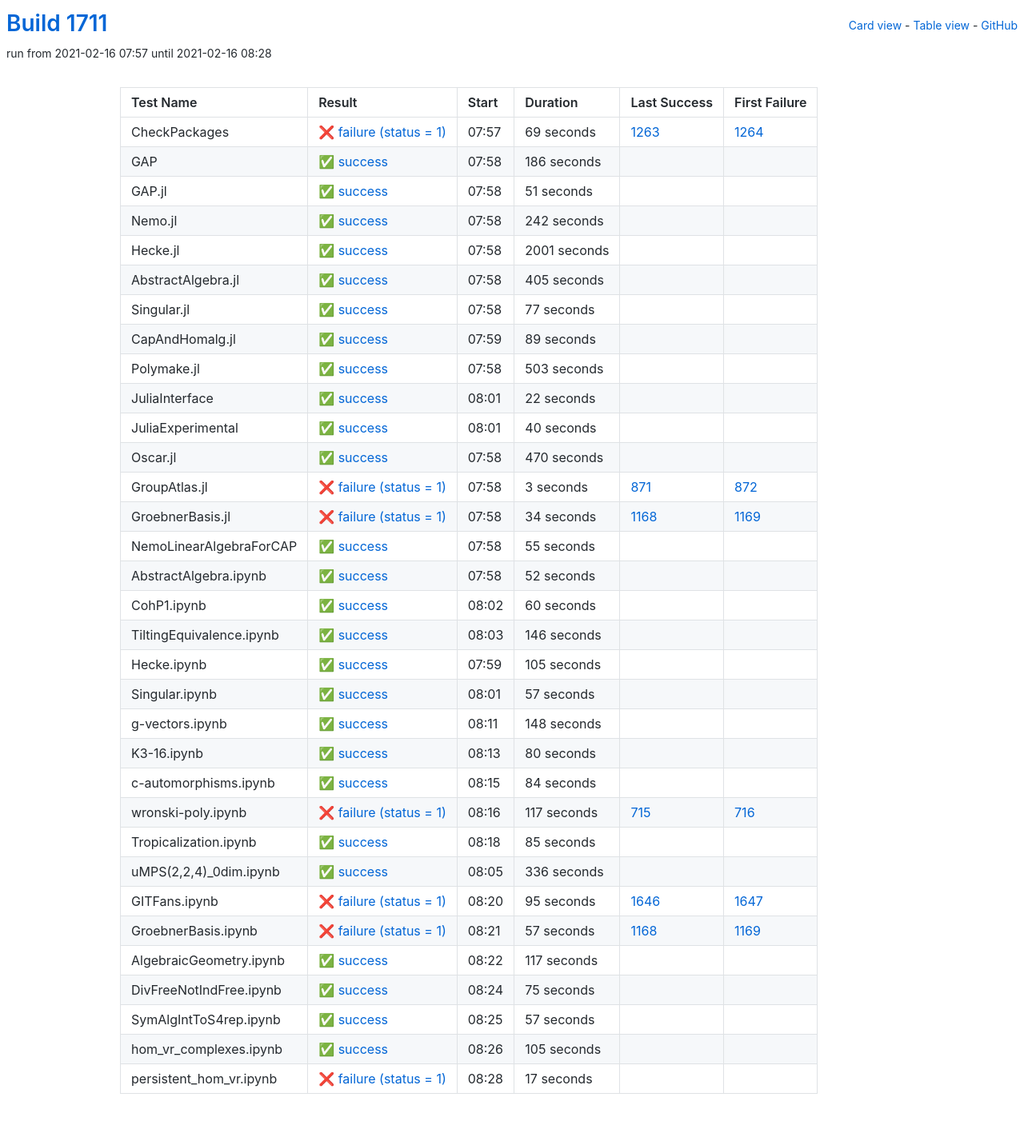
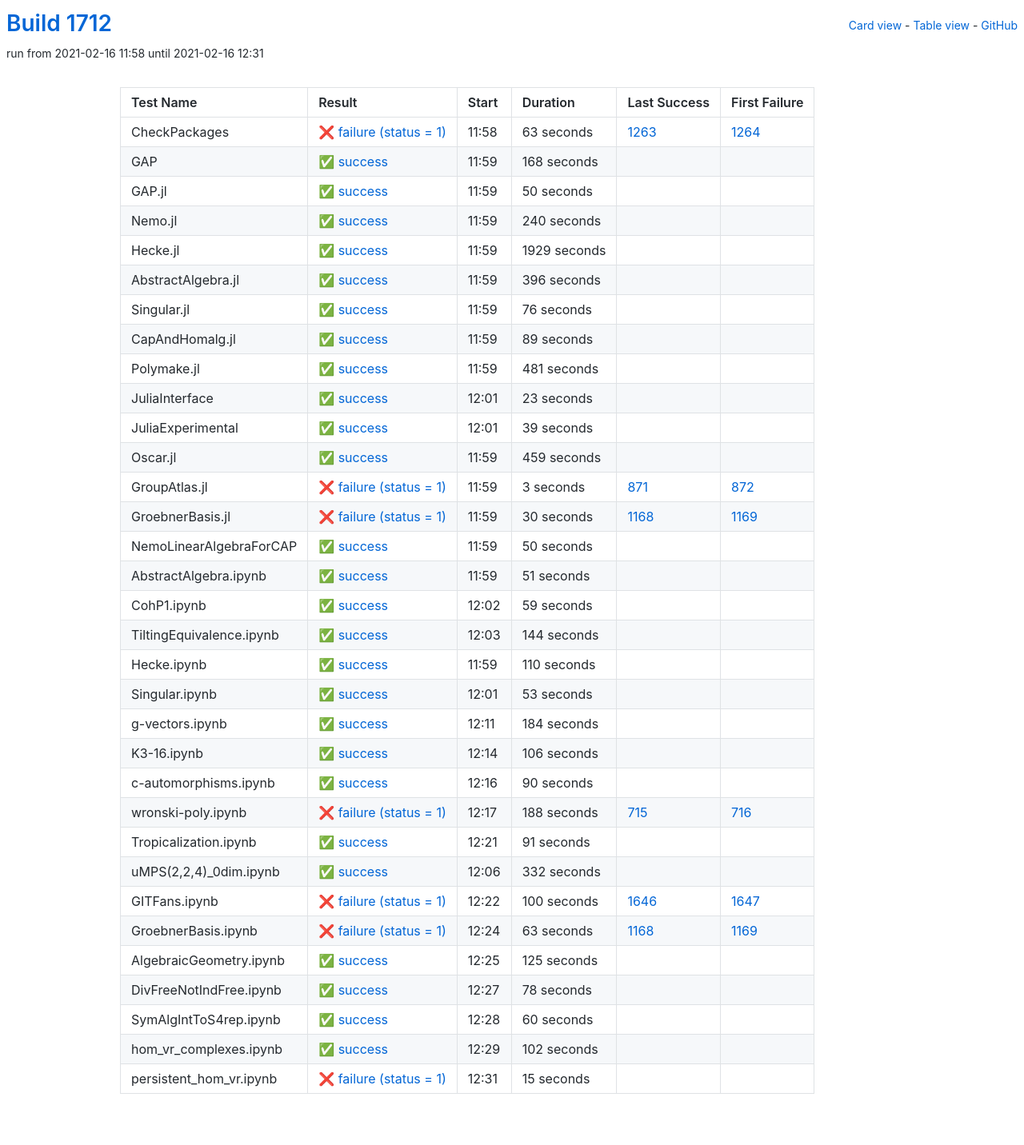
Before and after one commit to oscar-system/oscar-ci-status-stable, a Jekyll site: the page built from table.html, in a window 1280 px wide. Shown: the whole page at 80% size. Built offline with Jekyll 4.4.1, drawn with Linux system fonts in a browser that asks for light colours.

Commit message:
Build #1712

```diff
--- a/_data/ci.yml
+++ b/_data/ci.yml
@@ -1,6 +1,6 @@
 ---
-build: 1711
-build_url: https://oscarci.mathematik.uni-kl.de/job/oscar-stable/1711/
+build: 1712
+build_url: https://oscarci.mathematik.uni-kl.de/job/oscar-stable/1712/
 job: oscar-stable
 organization: oscar-system
 repo: oscar-ci-status-stable
@@ -8,92 +8,92 @@ repourl: https://github.com/oscar-system/oscar-ci-status-stable
 tests:
 - name: CheckPackages
   id: checkpackages
-  log: https://oscarci.mathematik.uni-kl.de/job/oscar-stable/1711/artifact/logs/build-1711/CheckPackages.log
-  start: 2021-02-16 07:57
+  log: https://oscarci.mathematik.uni-kl.de/job/oscar-stable/1712/artifact/logs/build-1712/CheckPackages.log
+  start: 2021-02-16 11:58
   success: false
   exitcode: 1
   status: failure
-  duration: 69
+  duration: 63
   last_success: 1263
   last_success_url: https://oscarci.mathematik.uni-kl.de/job/oscar-stable/1263/
   first_failure: 1264
   first_failure_url: https://oscarci.mathematik.uni-kl.de/job/oscar-stable/1264/
 - name: GAP
   id: gap
-  log: https://oscarci.mathematik.uni-kl.de/job/oscar-stable/1711/artifact/logs/build-1711/GAP.log
-  start: 2021-02-16 07:58
+  log: https://oscarci.mathematik.uni-kl.de/job/oscar-stable/1712/artifact/logs/build-1712/GAP.log
+  start: 2021-02-16 11:59
   success: true
   exitcode: 0
   status: success
-  duration: 186
+  duration: 168
   last_success: false
   last_success_url:
   first_failure: false
   first_failure_url:
 - name: GAP.jl
   id: gap-jl
-  log: https://oscarci.mathematik.uni-kl.de/job/oscar-stable/1711/artifact/logs/build-1711/GAP.jl.log
-  start: 2021-02-16 07:58
+  log: https://oscarci.mathematik.uni-kl.de/job/oscar-stable/1712/artifact/logs/build-1712/GAP.jl.log
+  start: 2021-02-16 11:59
   success: true
   exitcode: 0
   status: success
-  duration: 51
+  duration: 50
   last_success: false
   last_success_url:
   first_failure: false
   first_failure_url:
 - name: Nemo.jl
   id: nemo-jl
-  log: https://oscarci.mathematik.uni-kl.de/job/oscar-stable/1711/artifact/logs/build-1711/Nemo.jl.log
-  start: 2021-02-16 07:58
+  log: https://oscarci.mathematik.uni-kl.de/job/oscar-stable/1712/artifact/logs/build-1712/Nemo.jl.log
+  start: 2021-02-16 11:59
   success: true
   exitcode: 0
   status: success
-  duration: 242
+  duration: 240
   last_success: false
   last_success_url:
   first_failure: false
   first_failure_url:
 - name: Hecke.jl
   id: hecke-jl
-  log: https://oscarci.mathematik.uni-kl.de/job/oscar-stable/1711/artifact/logs/build-1711/Hecke.jl.log
-  start: 2021-02-16 07:58
+  log: https://oscarci.mathematik.uni-kl.de/job/oscar-stable/1712/artifact/logs/build-1712/Hecke.jl.log
+  start: 2021-02-16 11:59
   success: true
   exitcode: 0
   status: success
-  duration: 2001
+  duration: 1929
   last_success: false
   last_success_url:
   first_failure: false
   first_failure_url:
 - name: AbstractAlgebra.jl
   id: abstractalgebra-jl
-  log: https://oscarci.mathematik.uni-kl.de/job/oscar-stable/1711/artifact/logs/build-1711/AbstractAlgebra.jl.log
-  start: 2021-02-16 07:58
+  log: https://oscarci.mathematik.uni-kl.de/job/oscar-stable/1712/artifact/logs/build-1712/AbstractAlgebra.jl.log
+  start: 2021-02-16 11:59
   success: true
   exitcode: 0
   status: success
-  duration: 405
+  duration: 396
   last_success: false
   last_success_url:
   first_failure: false
   first_failure_url:
 - name: Singular.jl
   id: singular-jl
-  log: https://oscarci.mathematik.uni-kl.de/job/oscar-stable/1711/artifact/logs/build-1711/Singular.jl.log
-  start: 2021-02-16 07:58
+  log: https://oscarci.mathematik.uni-kl.de/job/oscar-stable/1712/artifact/logs/build-1712/Singular.jl.log
+  start: 2021-02-16 11:59
   success: true
   exitcode: 0
   status: success
-  duration: 77
+  duration: 76
   last_success: false
   last_success_url:
   first_failure: false
   first_failure_url:
 - name: CapAndHomalg.jl
   id: capandhomalg-jl
-  log: https://oscarci.mathematik.uni-kl.de/job/oscar-stable/1711/artifact/logs/build-1711/CapAndHomalg.jl.log
-  start: 2021-02-16 07:59
+  log: https://oscarci.mathematik.uni-kl.de/job/oscar-stable/1712/artifact/logs/build-1712/CapAndHomalg.jl.log
+  start: 2021-02-16 11:59
   success: true
   exitcode: 0
   status: success
@@ -104,56 +104,56 @@ tests:
   first_failure_url:
 - name: Polymake.jl
   id: polymake-jl
-  log: https://oscarci.mathematik.uni-kl.de/job/oscar-stable/1711/artifact/logs/build-1711/Polymake.jl.log
-  start: 2021-02-16 07:58
+  log: https://oscarci.mathematik.uni-kl.de/job/oscar-stable/1712/artifact/logs/build-1712/Polymake.jl.log
+  start: 2021-02-16 11:59
   success: true
   exitcode: 0
   status: success
-  duration: 503
+  duration: 481
   last_success: false
   last_success_url:
   first_failure: false
   first_failure_url:
 - name: JuliaInterface
   id: juliainterface
-  log: https://oscarci.mathematik.uni-kl.de/job/oscar-stable/1711/artifact/logs/build-1711/JuliaInterface.log
-  start: 2021-02-16 08:01
+  log: https://oscarci.mathematik.uni-kl.de/job/oscar-stable/1712/artifact/logs/build-1712/JuliaInterface.log
+  start: 2021-02-16 12:01
   success: true
   exitcode: 0
   status: success
-  duration: 22
+  duration: 23
   last_success: false
   last_success_url:
   first_failure: false
   first_failure_url:
 - name: JuliaExperimental
   id: juliaexperimental
-  log: https://oscarci.mathematik.uni-kl.de/job/oscar-stable/1711/artifact/logs/build-1711/JuliaExperimental.log
-  start: 2021-02-16 08:01
+  log: https://oscarci.mathematik.uni-kl.de/job/oscar-stable/1712/artifact/logs/build-1712/JuliaExperimental.log
+  start: 2021-02-16 12:01
   success: true
   exitcode: 0
   status: success
-  duration: 40
+  duration: 39
   last_success: false
   last_success_url:
   first_failure: false
   first_failure_url:
 - name: Oscar.jl
   id: oscar-jl
-  log: https://oscarci.mathematik.uni-kl.de/job/oscar-stable/1711/artifact/logs/build-1711/Oscar.jl.log
-  start: 2021-02-16 07:58
+  log: https://oscarci.mathematik.uni-kl.de/job/oscar-stable/1712/artifact/logs/build-1712/Oscar.jl.log
+  start: 2021-02-16 11:59
   success: true
   exitcode: 0
   status: success
-  duration: 470
+  duration: 459
   last_success: false
   last_success_url:
   first_failure: false
   first_failure_url:
 - name: GroupAtlas.jl
   id: groupatlas-jl
-  log: https://oscarci.mathematik.uni-kl.de/job/oscar-stable/1711/artifact/logs/build-1711/GroupAtlas.jl.log
-  start: 2021-02-16 07:58
+  log: https://oscarci.mathematik.uni-kl.de/job/oscar-stable/1712/artifact/logs/build-1712/GroupAtlas.jl.log
+  start: 2021-02-16 11:59
   success: false
   exitcode: 1
   status: failure
@@ -164,44 +164,212 @@ tests:
   first_failure_url: https://oscarci.mathematik.uni-kl.de/job/oscar-stable/872/
 - name: GroebnerBasis.jl
   id: groebnerbasis-jl
-  log: https://oscarci.mathematik.uni-kl.de/job/oscar-stable/1711/artifact/logs/build-1711/GroebnerBasis.jl.log
-  start: 2021-02-16 07:58
+  log: https://oscarci.mathematik.uni-kl.de/job/oscar-stable/1712/artifact/logs/build-1712/GroebnerBasis.jl.log
+  start: 2021-02-16 11:59
   success: false
   exitcode: 1
   status: failure
-  duration: 34
+  duration: 30
   last_success: 1168
   last_success_url: https://oscarci.mathematik.uni-kl.de/job/oscar-stable/1168/
   first_failure: 1169
   first_failure_url: https://oscarci.mathematik.uni-kl.de/job/oscar-stable/1169/
 - name: NemoLinearAlgebraForCAP
   id: nemolinearalgebraforcap
-  log: https://oscarci.mathematik.uni-kl.de/job/oscar-stable/1711/artifact/logs/build-1711/NemoLinearAlgebraForCAP.log
-  start: 2021-02-16 07:58
+  log: https://oscarci.mathematik.uni-kl.de/job/oscar-stable/1712/artifact/logs/build-1712/NemoLinearAlgebraForCAP.log
+  start: 2021-02-16 11:59
   success: true
   exitcode: 0
   status: success
-  duration: 55
+  duration: 50
   last_success: false
   last_success_url:
   first_failure: false
   first_failure_url:
 - name: AbstractAlgebra.ipynb
   id: abstractalgebra-ipynb
-  log: https://oscarci.mathematik.uni-kl.de/job/oscar-stable/1711/artifact/logs/build-1711/AbstractAlgebra.ipynb.log
-  start: 2021-02-16 07:58
+  log: https://oscarci.mathematik.uni-kl.de/job/oscar-stable/1712/artifact/logs/build-1712/AbstractAlgebra.ipynb.log
+  start: 2021-02-16 11:59
   success: true
   exitcode: 0
   status: success
-  duration: 52
+  duration: 51
   last_success: false
   last_success_url:
   first_failure: false
   first_failure_url:
 - name: CohP1.ipynb
   id: cohp1-ipynb
-  log: https://oscarci.mathematik.uni-kl.de/job/oscar-stable/1711/artifact/logs/build-1711/CohP1.ipynb.log
-  start: 2021-02-16 08:02
+  log: https://oscarci.mathematik.uni-kl.de/job/oscar-stable/1712/artifact/logs/build-1712/CohP1.ipynb.log
+  start: 2021-02-16 12:02
+  success: true
+  exitcode: 0
+  status: success
+  duration: 59
+  last_success: false
+  last_success_url:
+  first_failure: false
+  first_failure_url:
+- name: TiltingEquivalence.ipynb
+  id: tiltingequivalence-ipynb
+  log: https://oscarci.mathematik.uni-kl.de/job/oscar-stable/1712/artifact/logs/build-1712/TiltingEquivalence.ipynb.log
+  start: 2021-02-16 12:03
+  success: true
+  exitcode: 0
+  status: success
+  duration: 144
+  last_success: false
+  last_success_url:
+  first_failure: false
+  first_failure_url:
+- name: Hecke.ipynb
+  id: hecke-ipynb
+  log: https://oscarci.mathematik.uni-kl.de/job/oscar-stable/1712/artifact/logs/build-1712/Hecke.ipynb.log
+  start: 2021-02-16 11:59
+  success: true
+  exitcode: 0
+  status: success
+  duration: 110
+  last_success: false
+  last_success_url:
+  first_failure: false
+  first_failure_url:
+- name: Singular.ipynb
+  id: singular-ipynb
+  log: https://oscarci.mathematik.uni-kl.de/job/oscar-stable/1712/artifact/logs/build-1712/Singular.ipynb.log
+  start: 2021-02-16 12:01
+  success: true
+  exitcode: 0
+  status: success
+  duration: 53
+  last_success: false
+  last_success_url:
+  first_failure: false
+  first_failure_url:
+- name: g-vectors.ipynb
+  id: g-vectors-ipynb
+  log: https://oscarci.mathematik.uni-kl.de/job/oscar-stable/1712/artifact/logs/build-1712/g-vectors.ipynb.log
+  start: 2021-02-16 12:11
+  success: true
+  exitcode: 0
+  status: success
+  duration: 184
+  last_success: false
+  last_success_url:
+  first_failure: false
+  first_failure_url:
+- name: K3-16.ipynb
+  id: k3-16-ipynb
+  log: https://oscarci.mathematik.uni-kl.de/job/oscar-stable/1712/artifact/logs/build-1712/K3-16.ipynb.log
+  start: 2021-02-16 12:14
+  success: true
+  exitcode: 0
+  status: success
+  duration: 106
+  last_success: false
+  last_success_url:
+  first_failure: false
+  first_failure_url:
+- name: c-automorphisms.ipynb
+  id: c-automorphisms-ipynb
+  log: https://oscarci.mathematik.uni-kl.de/job/oscar-stable/1712/artifact/logs/build-1712/c-automorphisms.ipynb.log
+  start: 2021-02-16 12:16
+  success: true
+  exitcode: 0
+  status: success
+  duration: 90
+  last_success: false
+  last_success_url:
+  first_failure: false
+  first_failure_url:
+- name: wronski-poly.ipynb
+  id: wronski-poly-ipynb
+  log: https://oscarci.mathematik.uni-kl.de/job/oscar-stable/1712/artifact/logs/build-1712/wronski-poly.ipynb.log
+  start: 2021-02-16 12:17
+  success: false
+  exitcode: 1
+  status: failure
+  duration: 188
+  last_success: 715
+  last_success_url: https://oscarci.mathematik.uni-kl.de/job/oscar-stable/715/
+  first_failure: 716
+  first_failure_url: https://oscarci.mathematik.uni-kl.de/job/oscar-stable/716/
+- name: Tropicalization.ipynb
+  id: tropicalization-ipynb
+  log: https://oscarci.mathematik.uni-kl.de/job/oscar-stable/1712/artifact/logs/build-1712/Tropicalization.ipynb.log
+  start: 2021-02-16 12:21
+  success: true
+  exitcode: 0
+  status: success
+  duration: 91
+  last_success: false
+  last_success_url:
+  first_failure: false
+  first_failure_url:
+- name: uMPS(2,2,4)_0dim.ipynb
+  id: umps-2-2-4-0dim-ipynb
+  log: https://oscarci.mathematik.uni-kl.de/job/oscar-stable/1712/artifact/logs/build-1712/uMPS-2-2-4-_0dim.ipynb.log
+  start: 2021-02-16 12:06
+  success: true
+  exitcode: 0
+  status: success
+  duration: 332
+  last_success: false
+  last_success_url:
+  first_failure: false
+  first_failure_url:
+- name: GITFans.ipynb
+  id: gitfans-ipynb
+  log: https://oscarci.mathematik.uni-kl.de/job/oscar-stable/1712/artifact/logs/build-1712/GITFans.ipynb.log
+  start: 2021-02-16 12:22
+  success: false
+  exitcode: 1
+  status: failure
+  duration: 100
+  last_success: 1646
+  last_success_url: https://oscarci.mathematik.uni-kl.de/job/oscar-stable/1646/
+  first_failure: 1647
+  first_failure_url: https://oscarci.mathematik.uni-kl.de/job/oscar-stable/1647/
+- name: GroebnerBasis.ipynb
+  id: groebnerbasis-ipynb
+  log: https://oscarci.mathematik.uni-kl.de/job/oscar-stable/1712/artifact/logs/build-1712/GroebnerBasis.ipynb.log
+  start: 2021-02-16 12:24
+  success: false
+  exitcode: 1
+  status: failure
+  duration: 63
+  last_success: 1168
+  last_success_url: https://oscarci.mathematik.uni-kl.de/job/oscar-stable/1168/
+  first_failure: 1169
+  first_failure_url: https://oscarci.mathematik.uni-kl.de/job/oscar-stable/1169/
+- name: AlgebraicGeometry.ipynb
+  id: algebraicgeometry-ipynb
+  log: https://oscarci.mathematik.uni-kl.de/job/oscar-stable/1712/artifact/logs/build-1712/AlgebraicGeometry.ipynb.log
+  start: 2021-02-16 12:25
+  success: true
+  exitcode: 0
+  status: success
+  duration: 125
+  last_success: false
+  last_success_url:
+  first_failure: false
+  first_failure_url:
+- name: DivFreeNotIndFree.ipynb
+  id: divfreenotindfree-ipynb
+  log: https://oscarci.mathematik.uni-kl.de/job/oscar-stable/1712/artifact/logs/build-1712/DivFreeNotIndFree.ipynb.log
+  start: 2021-02-16 12:27
+  success: true
+  exitcode: 0
+  status: success
+  duration: 78
+  last_success: false
+  last_success_url:
+  first_failure: false
+  first_failure_url:
+- name: SymAlgIntToS4rep.ipynb
+  id: symalginttos4rep-ipynb
+  log: https://oscarci.mathematik.uni-kl.de/job/oscar-stable/1712/artifact/logs/build-1712/SymAlgIntToS4rep.ipynb.log
+  start: 2021-02-16 12:28
   success: true
   exitcode: 0
   status: success
@@ -210,194 +378,26 @@ tests:
   last_success_url:
   first_failure: false
   first_failure_url:
-- name: TiltingEquivalence.ipynb
-  id: tiltingequivalence-ipynb
-  log: https://oscarci.mathematik.uni-kl.de/job/oscar-stable/1711/artifact/logs/build-1711/TiltingEquivalence.ipynb.log
-  start: 2021-02-16 08:03
+- name: hom_vr_complexes.ipynb
+  id: hom-vr-complexes-ipynb
+  log: https://oscarci.mathematik.uni-kl.de/job/oscar-stable/1712/artifact/logs/build-1712/hom_vr_complexes.ipynb.log
+  start: 2021-02-16 12:29
   success: true
   exitcode: 0
   status: success
-  duration: 146
-  last_success: false
-  last_success_url:
-  first_failure: false
-  first_failure_url:
-- name: Hecke.ipynb
-  id: hecke-ipynb
-  log: https://oscarci.mathematik.uni-kl.de/job/oscar-stable/1711/artifact/logs/build-1711/Hecke.ipynb.log
-  start: 2021-02-16 07:59
-  success: true
-  exitcode: 0
-  status: success
-  duration: 105
-  last_success: false
-  last_success_url:
-  first_failure: false
-  first_failure_url:
-- name: Singular.ipynb
-  id: singular-ipynb
-  log: https://oscarci.mathematik.uni-kl.de/job/oscar-stable/1711/artifact/logs/build-1711/Singular.ipynb.log
-  start: 2021-02-16 08:01
-  success: true
-  exitcode: 0
-  status: success
-  duration: 57
-  last_success: false
-  last_success_url:
-  first_failure: false
-  first_failure_url:
-- name: g-vectors.ipynb
-  id: g-vectors-ipynb
-  log: https://oscarci.mathematik.uni-kl.de/job/oscar-stable/1711/artifact/logs/build-1711/g-vectors.ipynb.log
-  start: 2021-02-16 08:11
-  success: true
-  exitcode: 0
-  status: success
-  duration: 148
-  last_success: false
-  last_success_url:
-  first_failure: false
-  first_failure_url:
-- name: K3-16.ipynb
-  id: k3-16-ipynb
-  log: https://oscarci.mathematik.uni-kl.de/job/oscar-stable/1711/artifact/logs/build-1711/K3-16.ipynb.log
-  start: 2021-02-16 08:13
-  success: true
-  exitcode: 0
-  status: success
-  duration: 80
-  last_success: false
-  last_success_url:
-  first_failure: false
-  first_failure_url:
-- name: c-automorphisms.ipynb
-  id: c-automorphisms-ipynb
-  log: https://oscarci.mathematik.uni-kl.de/job/oscar-stable/1711/artifact/logs/build-1711/c-automorphisms.ipynb.log
-  start: 2021-02-16 08:15
-  success: true
-  exitcode: 0
-  status: success
-  duration: 84
-  last_success: false
-  last_success_url:
-  first_failure: false
-  first_failure_url:
-- name: wronski-poly.ipynb
-  id: wronski-poly-ipynb
-  log: https://oscarci.mathematik.uni-kl.de/job/oscar-stable/1711/artifact/logs/build-1711/wronski-poly.ipynb.log
-  start: 2021-02-16 08:16
-  success: false
-  exitcode: 1
-  status: failure
-  duration: 117
-  last_success: 715
-  last_success_url: https://oscarci.mathematik.uni-kl.de/job/oscar-stable/715/
-  first_failure: 716
-  first_failure_url: https://oscarci.mathematik.uni-kl.de/job/oscar-stable/716/
-- name: Tropicalization.ipynb
-  id: tropicalization-ipynb
-  log: https://oscarci.mathematik.uni-kl.de/job/oscar-stable/1711/artifact/logs/build-1711/Tropicalization.ipynb.log
-  start: 2021-02-16 08:18
-  success: true
-  exitcode: 0
-  status: success
-  duration: 85
-  last_success: false
-  last_success_url:
-  first_failure: false
-  first_failure_url:
-- name: uMPS(2,2,4)_0dim.ipynb
-  id: umps-2-2-4-0dim-ipynb
-  log: https://oscarci.mathematik.uni-kl.de/job/oscar-stable/1711/artifact/logs/build-1711/uMPS-2-2-4-_0dim.ipynb.log
-  start: 2021-02-16 08:05
-  success: true
-  exitcode: 0
-  status: success
-  duration: 336
-  last_success: false
-  last_success_url:
-  first_failure: false
-  first_failure_url:
-- name: GITFans.ipynb
-  id: gitfans-ipynb
-  log: https://oscarci.mathematik.uni-kl.de/job/oscar-stable/1711/artifact/logs/build-1711/GITFans.ipynb.log
-  start: 2021-02-16 08:20
-  success: false
-  exitcode: 1
-  status: failure
-  duration: 95
-  last_success: 1646
-  last_success_url: https://oscarci.mathematik.uni-kl.de/job/oscar-stable/1646/
-  first_failure: 1647
-  first_failure_url: https://oscarci.mathematik.uni-kl.de/job/oscar-stable/1647/
-- name: GroebnerBasis.ipynb
-  id: groebnerbasis-ipynb
-  log: https://oscarci.mathematik.uni-kl.de/job/oscar-stable/1711/artifact/logs/build-1711/GroebnerBasis.ipynb.log
-  start: 2021-02-16 08:21
-  success: false
-  exitcode: 1
-  status: failure
-  duration: 57
-  last_success: 1168
-  last_success_url: https://oscarci.mathematik.uni-kl.de/job/oscar-stable/1168/
-  first_failure: 1169
-  first_failure_url: https://oscarci.mathematik.uni-kl.de/job/oscar-stable/1169/
-- name: AlgebraicGeometry.ipynb
-  id: algebraicgeometry-ipynb
-  log: https://oscarci.mathematik.uni-kl.de/job/oscar-stable/1711/artifact/logs/build-1711/AlgebraicGeometry.ipynb.log
-  start: 2021-02-16 08:22
-  success: true
-  exitcode: 0
-  status: success
-  duration: 117
-  last_success: false
-  last_success_url:
-  first_failure: false
-  first_failure_url:
-- name: DivFreeNotIndFree.ipynb
-  id: divfreenotindfree-ipynb
-  log: https://oscarci.mathematik.uni-kl.de/job/oscar-stable/1711/artifact/logs/build-1711/DivFreeNotIndFree.ipynb.log
-  start: 2021-02-16 08:24
-  success: true
-  exitcode: 0
-  status: success
-  duration: 75
-  last_success: false
-  last_success_url:
-  first_failure: false
-  first_failure_url:
-- name: SymAlgIntToS4rep.ipynb
-  id: symalginttos4rep-ipynb
-  log: https://oscarci.mathematik.uni-kl.de/job/oscar-stable/1711/artifact/logs/build-1711/SymAlgIntToS4rep.ipynb.log
-  start: 2021-02-16 08:25
-  success: true
-  exitcode: 0
-  status: success
-  duration: 57
-  last_success: false
-  last_success_url:
-  first_failure: false
-  first_failure_url:
-- name: hom_vr_complexes.ipynb
-  id: hom-vr-complexes-ipynb
-  log: https://oscarci.mathematik.uni-kl.de/job/oscar-stable/1711/artifact/logs/build-1711/hom_vr_complexes.ipynb.log
-  start: 2021-02-16 08:26
-  success: true
-  exitcode: 0
-  status: success
-  duration: 105
+  duration: 102
   last_success: false
   last_success_url:
   first_failure: false
   first_failure_url:
 - name: persistent_hom_vr.ipynb
   id: persistent-hom-vr-ipynb
-  log: https://oscarci.mathematik.uni-kl.de/job/oscar-stable/1711/artifact/logs/build-1711/persistent_hom_vr.ipynb.log
-  start: 2021-02-16 08:28
+  log: https://oscarci.mathematik.uni-kl.de/job/oscar-stable/1712/artifact/logs/build-1712/persistent_hom_vr.ipynb.log
+  start: 2021-02-16 12:31
   success: false
   exitcode: 1
   status: failure
-  duration: 17
+  duration: 15
   last_success: false
   last_success_url:
   first_failure: false
```
Also changed, not shown: README.md.
